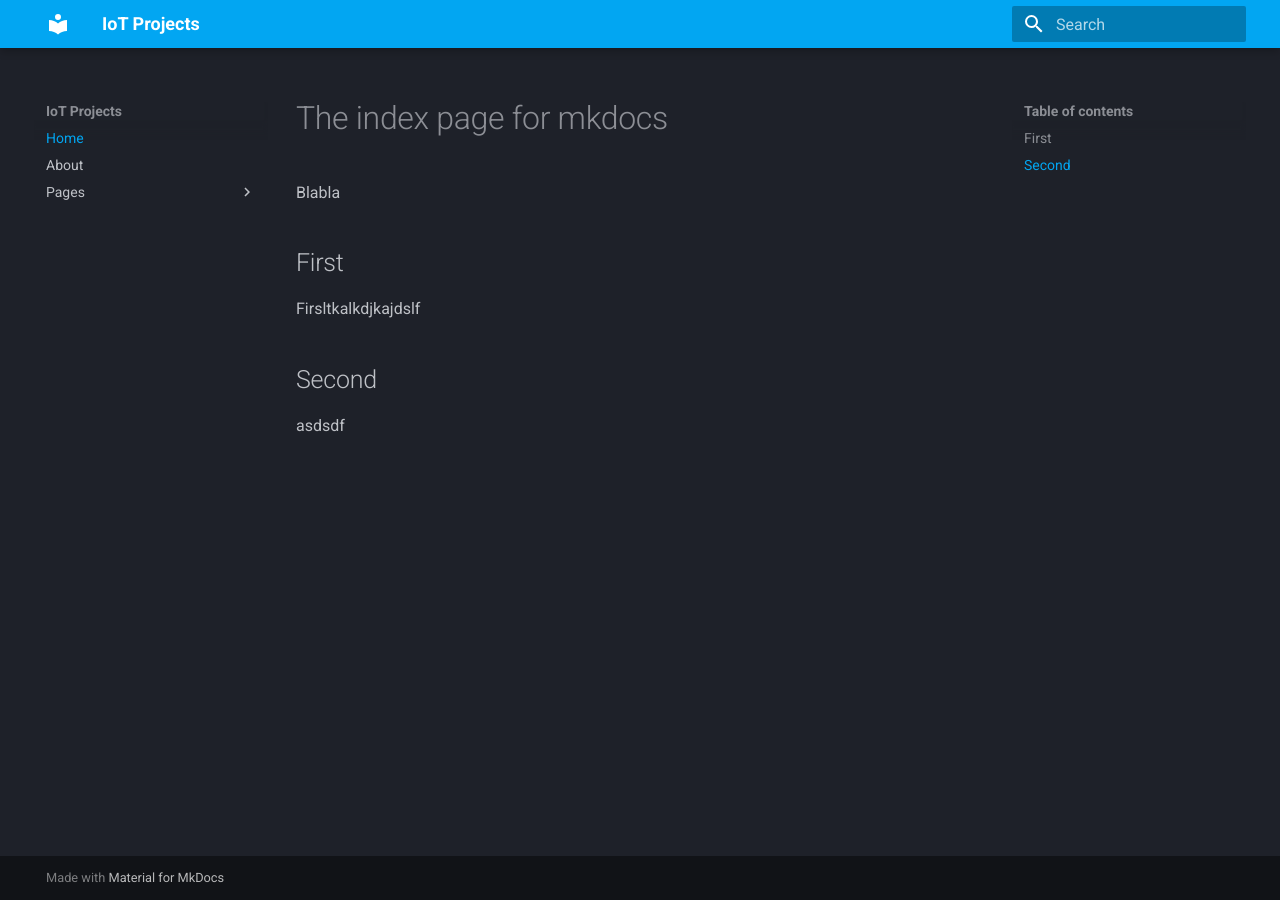
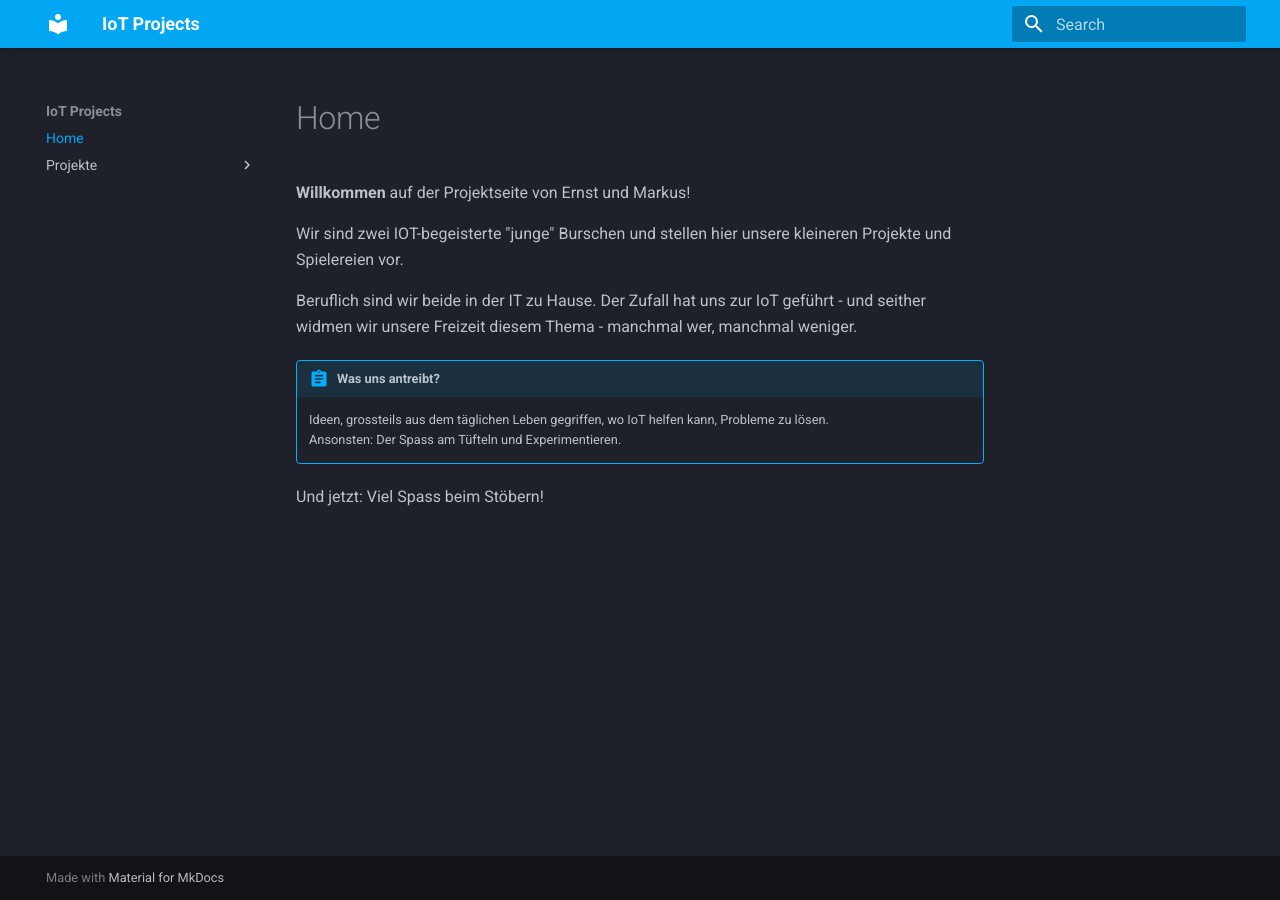
Before and after one commit to msuender/projects, an MkDocs documentation site: the page built from docs/index.md, in a window 1280 px wide. Built offline with MkDocs 1.6.1 and Material for MkDocs 9.7.7, drawn with Linux system fonts in a browser that asks for light colours.

```diff
--- a/docs/index.md
+++ b/docs/index.md
@@ -1,11 +1,11 @@
-# The index page for mkdocs
+<strong>Willkommen</strong> auf der Projektseite von Ernst und Markus!
 
-Blabla
+Wir sind zwei IOT-begeisterte "junge" Burschen und stellen hier unsere kleineren Projekte und Spielereien vor.
 
-## First
+Beruflich sind wir beide in der IT zu Hause. Der Zufall hat uns zur IoT geführt - und seither widmen wir unsere Freizeit diesem Thema - manchmal wer, manchmal weniger.
 
-Firsltkalkdjkajdslf
+!!! abstract "Was uns antreibt?"
+    Ideen, grossteils aus dem täglichen Leben gegriffen, wo IoT helfen kann, Probleme zu lösen.<br>
+    Ansonsten: Der Spass am Tüfteln und Experimentieren.
 
-## Second
-
-asdsdf
+Und jetzt: Viel Spass beim Stöbern!
--- a/mkdocs.yml
+++ b/mkdocs.yml
@@ -8,9 +8,9 @@ site_description: >-
 # Page tree
 nav:
   - Home: index.md
-  - About: about.md
-  - Pages:
-    - Project1: pages/Project1.md
+  - Projekte:
+    - Marille: pages/marille.md
+    - mkrwan1300: pages/mkrwan1300.md
 
 # Configuration
 theme:
```
Also changed, not shown: docs/pages/Project1.md (deleted, +0 -1 lines), docs/pages/marille.md (added, +90 -0 lines), docs/pages/mkrwan1300.md (added, +47 -0 lines), docs/pages/media/marille/dashboard.png (added), docs/pages/media/marille/montage.png (added), docs/pages/media/marille/sensor.png (added), docs/pages/media/marille/zentraleinheit.png (added), docs/pages/media/mkrwan1300/board1.png (added), docs/pages/media/mkrwan1300/board2.png (added), docs/pages/media/mkrwan1300/map.png (added).
